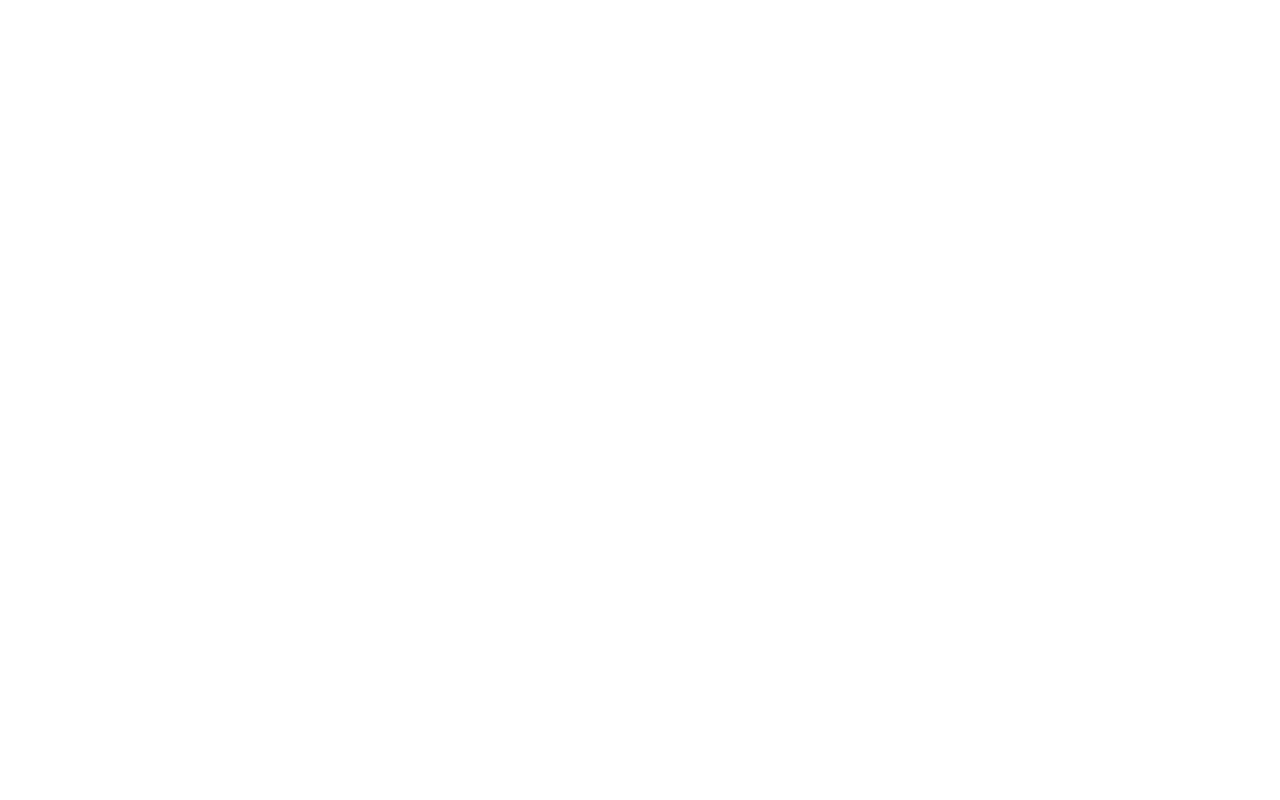
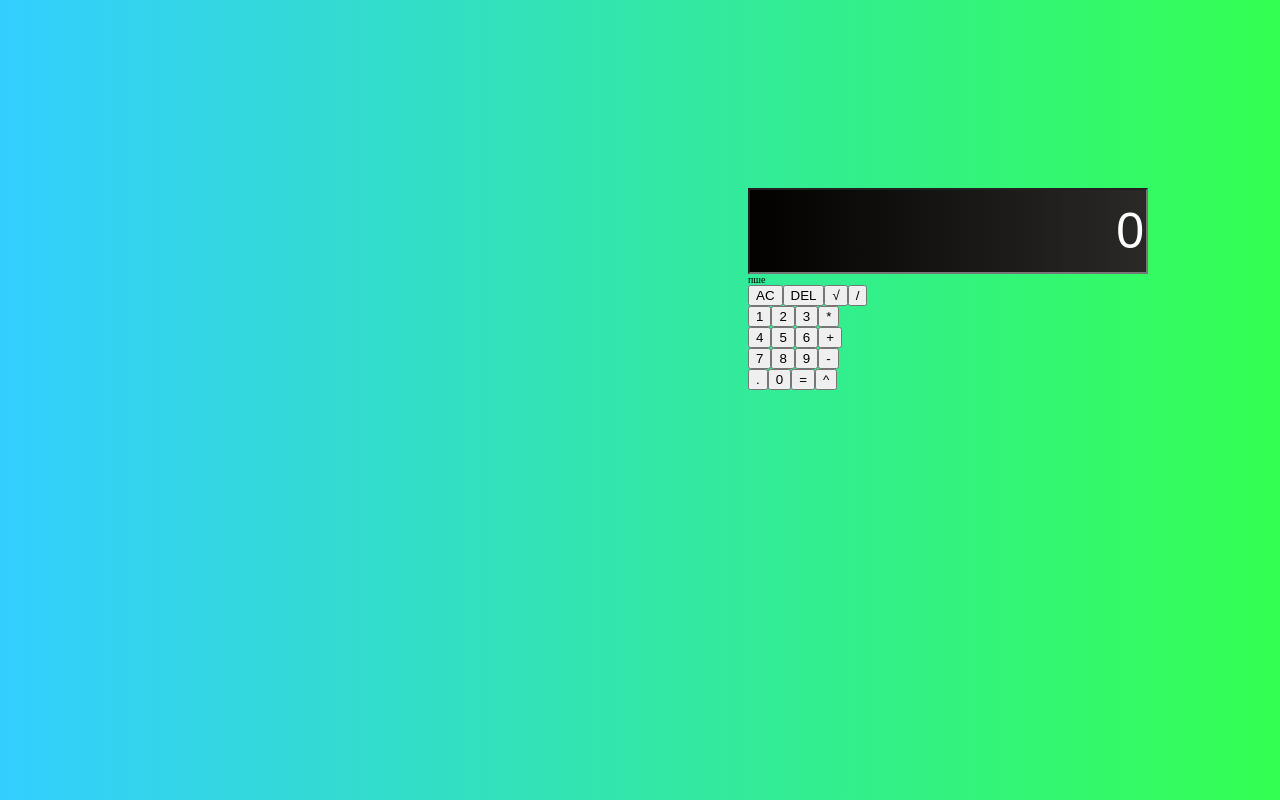
Before and after one commit to YuriiShchyrba/calculator, a plain HTML site: page index.html in a window 1280 px wide. Drawn offline with Linux system fonts and the light colour scheme.

Commit message:
feat: updated index and style

```diff
--- a/index.html
+++ b/index.html
@@ -4,8 +4,47 @@
     <meta charset="UTF-8">
     <meta name="viewport" content="width=device-width, initial-scale=1.0">
     <title>Document</title>
+    <link rel="stylesheet" href="style.css">
 </head>
 <body>
-
+    <div class="wrapper">
+        <div class="screen">
+            <form>
+                <input id="calc" value="0">
+            </form>пше
+        </div>
+        <div class="buttons">
+            <div class="row">
+                <button class="button button__reset">AC</button>
+                <button class="button button__delete">DEL</button>
+                <button class="button button__operation">√</button>
+                <button class="button button__operation">/</button>
+            </div>
+            <div class="row">
+                <button class="button button__number">1</button>
+                <button class="button button__number">2</button>
+                <button class="button button__number">3</button>
+                <button class="button button__operation">*</button>
+            </div>
+            <div class="row">
+                 <button class="button button__number">4 </button>
+                 <button class="button button__number">5</button>
+                 <button class="button button__number">6</button>
+                 <button class="button button__operation">+</button>
+            </div>
+            <div class="row">
+                <button class="button button__number">7</button>
+                <button class="button button__number">8</button>
+                <button class="button button__number">9</button>
+                <button class="button button__operation">-</button>
+            </div>
+            <div class="row">
+                <button class="button button__dot">.</button>
+                <button class="button button__number">0</button>
+                <button class="button button__result">=</button>
+                <button class="button button__operation">^</button>
+            </div>
+        </div>
+    </div>
 </body>
 </html>
--- a/style.css
+++ b/style.css
@@ -0,0 +1,32 @@
+html{
+    font-size: 10px;
+    background-image: linear-gradient(to right, #33CEFF, #33FF52);
+}
+
+input {
+    text-align: right;
+    width: 392px;
+    height: 80px;
+    background-image: linear-gradient(to right, #030000, #2B2828);
+    color: white;
+    font-size: 50px;
+}
+
+.wrapper{
+    margin: auto;
+    padding-top: 180px;
+    padding-left: 740px;
+}
+
+
+.row{
+    display: flex;
+}
+
+.buttons__button{
+    color: black;
+    font-size: 30px;
+    font-weight: 700;
+    height: 100px;
+    width: 100px;
+}
```
